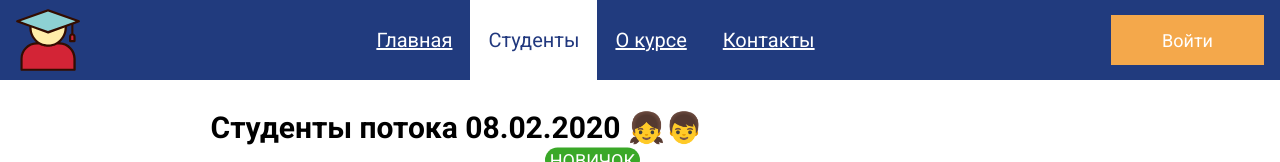
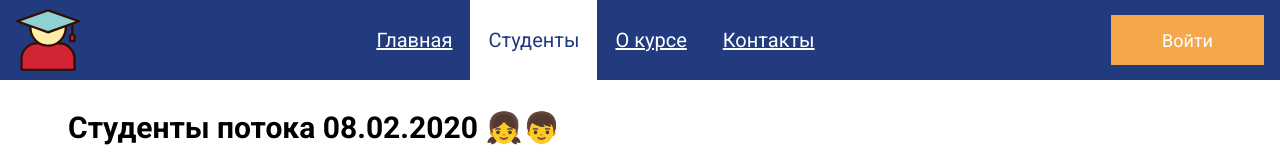
Before and after one commit to webgroupp/web-group, a plain HTML site: page pages/students.html in a window 1280 px wide. Shown: the top 162 px of the page. Drawn offline with Linux system fonts and the light colour scheme.

Commit message:
Add files via upload

```diff
--- a/index.css
+++ b/index.css
@@ -93,6 +93,8 @@ body{
     align-items: center;
     flex-direction: column;
 }
+
+
 .login-form> input {
     width: 100%;
     max-width: 444px;
@@ -199,13 +201,22 @@ h2{
 .intro-text> strong{
     font-weight: 700;
 }
+.student-header{
+    margin-bottom: 37px;
+}
 .students{
     display: flex;
     flex-wrap: wrap;
     max-width: 1202px;
     gap: 50px;
 }
-
+.student-heading{
+    max-width: 1202px;
+    padding: 0 13px;
+    margin: 0 auto;
+    margin-bottom: 24px;
+    box-sizing: border-box;
+}
 .main-students{
     max-width: 1202px;
 }
--- a/pages/students.html
+++ b/pages/students.html
@@ -30,8 +30,8 @@
             </form>
         </div>
     </header>
-    <main class="main">
-        <h1 class="main-heading"> Студенты потока 08.02.2020 👧👦 </h1>
+    <main class="main main-students">
+        <h1 class="main-heading student-heading"> Студенты потока 08.02.2020 👧👦 </h1>
         <div class="students">
             <section class="student">
                 <img src="../avatarboy.svg" alt="аватар студента"
```
